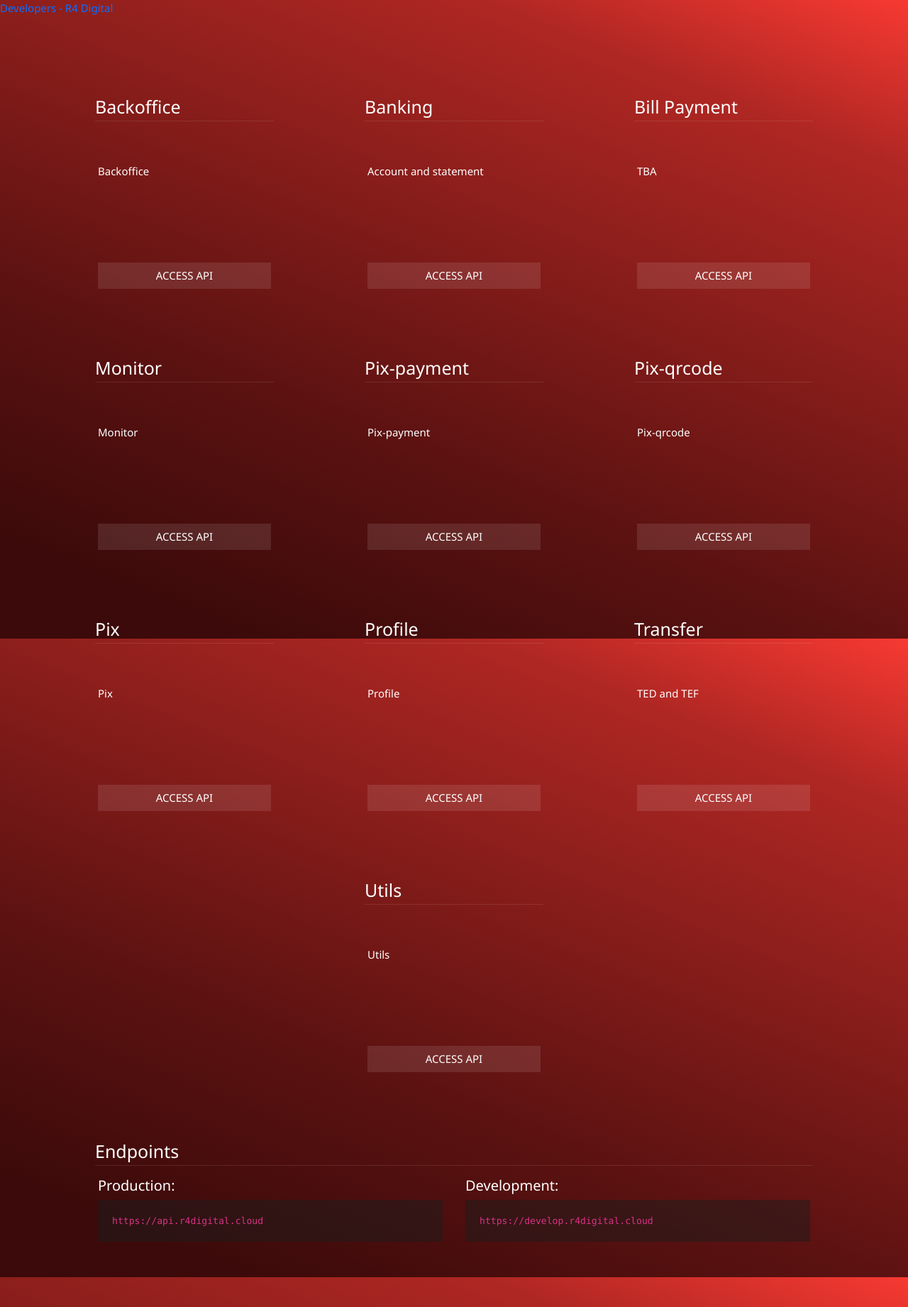
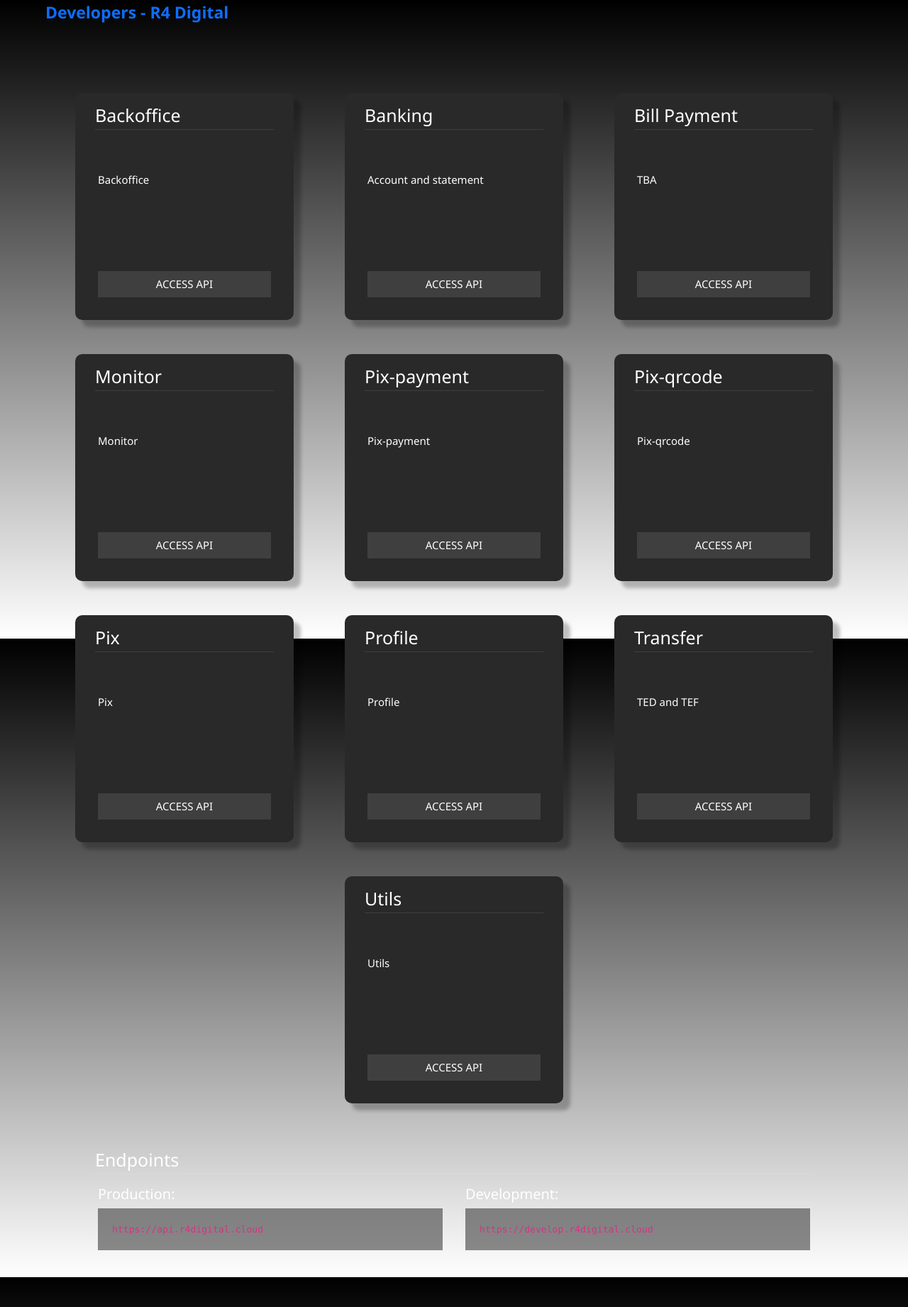
Before and after one commit to r4digital/developers, a Jekyll site: the page built from index.html, in a window 1280 px wide. Shown: the whole page at 71% size. Built offline with Jekyll 4.4.1, drawn with Linux system fonts in a browser that asks for light colours; a style sheet for code colours, icons or effects is not loaded.

Commit message:
:lipstick:

```diff
--- a/css/main.css
+++ b/css/main.css
@@ -1,5 +1,5 @@
 :root {
-  --background: #F73932;
+  --background: #545252;
 }
 
 body {
@@ -7,10 +7,50 @@
   font-family: "Segoe UI", "SegoeUI", "Helvetica Neue", Helvetica, Arial, sans-serif;
   min-width: 320px;
   color: #fff;
-  background: linear-gradient(22deg, rgba(60,10,10,1) 10%, rgba(91,18,17,1) 35%, rgba(175,39,35,1) 83%, rgba(247,57,50,1) 100%);
+  background: linear-gradient(0deg,rgba(0,0,0,0) 0,#000 100%);
   background-attachment: fixed;
   margin: 0;
   padding: 0;
+}
+
+#logo {
+  height: 70px;
+  margin-top: 15px;
+  margin-left: 15px;
+}
+#linkApi{
+ color: white!important;
+}
+.btn-hover:hover{
+background-color: whitesmoke!important;
+color: #292929!important;
+}
+.ms-CommandButton-button {
+  width: 100%;
+}
+
+.ms-CommandButton.ms-CommandButton--pivot.is-active:before, .ms-CommandButton.ms-CommandButton--pivot:hover:before{
+  background-color: transparent!important;
+}
+
+.apis-content.apis-content-box{
+  -webkit-box-shadow: 10px 10px 5px 0px rgba(0,0,0,0.24);
+  -moz-box-shadow: 10px 10px 5px 0px rgba(0,0,0,0.24);
+  box-shadow: 10px 10px 5px 0px rgba(0,0,0,0.24);
+  -webkit-border-radius: 10px;
+  -moz-border-radius: 10px;
+  border-radius: 10px;
+  background-color: #292929;
+}
+.ms-CommandButton-label{
+  margin-left: 5%;
+  font-size: 23px;
+  margin-top: 32px;
+  font-weight: bold;
+}
+
+.header-content{
+  width: 100%;
 }
 
 a { text-decoration: none; }
```
